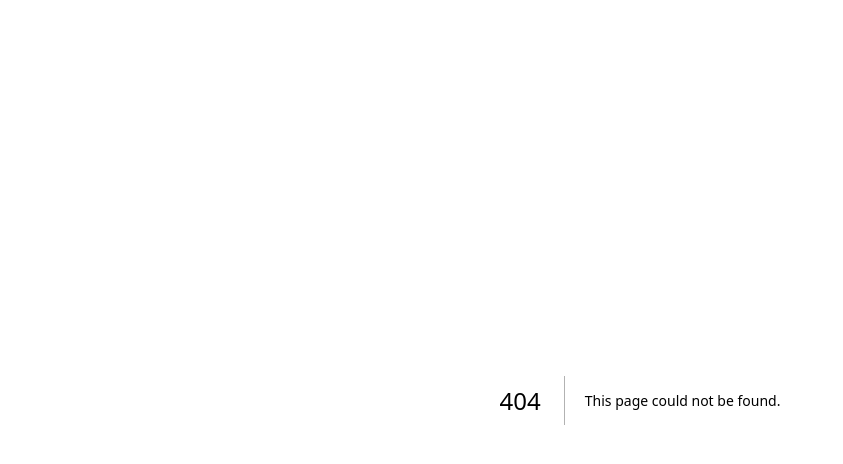
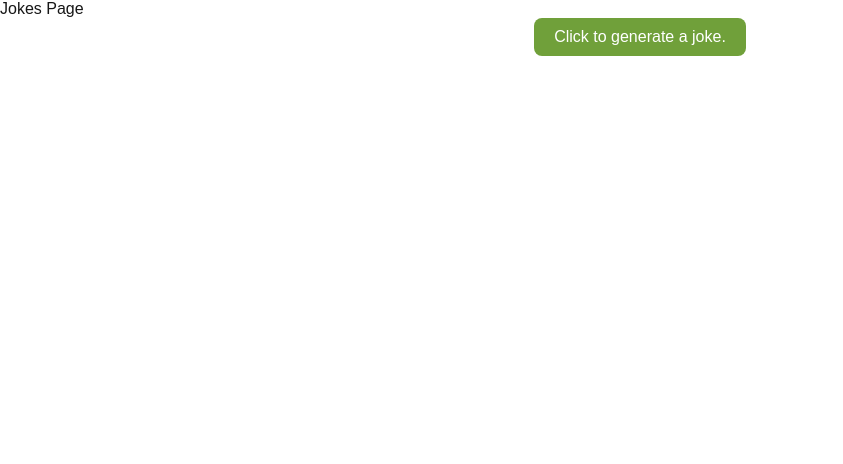
Before and after one commit to anil9t5/32skills, a Next.js app: page /jokes in a window 1280 px wide. Before the commit this address had no page. Shown: the top 464 px of the page, without its empty margins (0-843 px from the left). Built offline with nearby package versions, Linux system fonts and the light colour scheme.

Commit message:
Added first jokes route and its components

```diff
--- /dev/null
+++ b/src/app/components/jokes/GenerateJoke.js
@@ -0,0 +1,13 @@
+'use client'
+import React from 'react'
+import styles from "./Joke.module.css"
+
+const GenerateJoke = (props) => {
+  return (
+    <div><button className={styles.generateJoke} onClick={props.callApi}>
+    Click to generate a joke.
+</button></div>
+  )
+}
+
+export default GenerateJoke
--- /dev/null
+++ b/src/app/components/jokes/Joke.js
@@ -0,0 +1,25 @@
+'use client'
+
+import React from "react";
+import GenerateJoke from "./GenerateJoke";
+import styles from "./Joke.module.css"
+
+const Joke = () => {
+    const [Joke, setJoke] = React.useState("");
+
+    const fetchApi = () => {
+        fetch("https://sv443.net/jokeapi/v2/joke/Programming?type=single")
+            .then((res) => res.json())
+            .then((data) => setJoke(data.joke));
+    };
+
+    return (
+        <div className={styles.joke}>
+            <GenerateJoke callApi={fetchApi} />
+
+            <p>{Joke}</p>
+        </div>
+    );
+}
+
+export default Joke;
--- /dev/null
+++ b/src/app/components/jokes/Joke.module.css
@@ -0,0 +1,36 @@
+/* Joke.css */
+
+
+.joke {
+    width: auto;
+    height: auto;
+    margin: auto;
+    display: flex;
+    flex-direction: column;
+    align-items: center;
+    justify-content: center;
+    color: #333333;
+}
+
+
+/* Button.css */
+
+.generateJoke {
+    display: inline-block;
+    padding: 10px 20px;
+    background-color: #70a03a;
+    color: #ffffff;
+    border: none;
+    font-size: 16px;
+    cursor: pointer;
+    border-radius: 8px;
+    transition: background-color .5s;
+}
+
+.generateJoke:hover {
+    background-color: #c1f590;
+}
+
+.generateJoke:active {
+    background-color: #297910;
+}
--- /dev/null
+++ b/src/app/jokes/page.js
@@ -0,0 +1,12 @@
+import React from 'react'
+import Joke from '../components/jokes/Joke'
+
+const Jokes = () => {
+  return (
+    <div>Jokes Page
+        <Joke />
+    </div>
+  )
+}
+
+export default Jokes
```
Also changed, not shown: src/app/page.js (+5 -85 lines).
